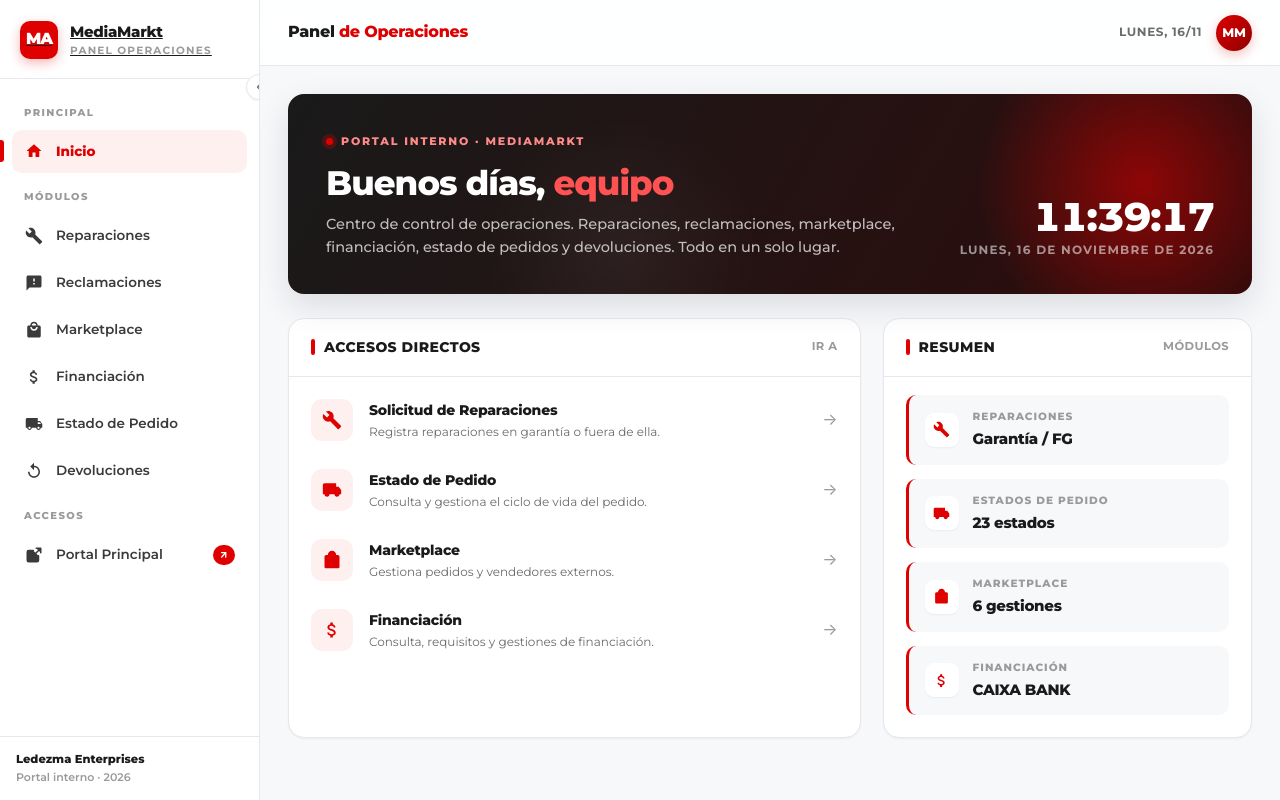
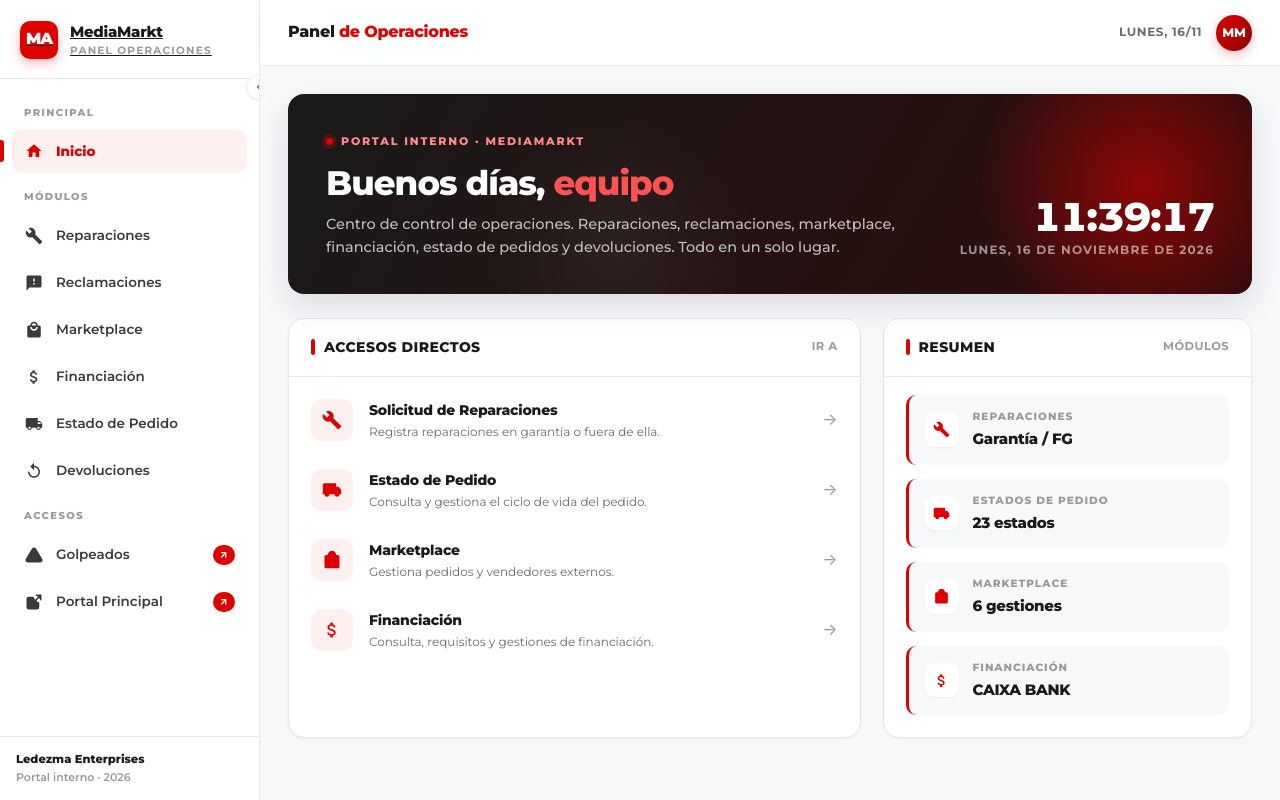
Before and after one commit to thedarkkningt17/artemisa, a plain HTML site: page apoyo.html in a window 1280 px wide. Drawn offline with Linux system fonts and the light colour scheme.

Commit message:
Update apoyo.html

```diff
--- a/apoyo.html
+++ b/apoyo.html
@@ -494,6 +494,16 @@ textarea[readonly]{background:#F7F8FA;border-color:transparent}
         <span class="sidebar__text">Devoluciones</span>
       </a>
       <div class="sidebar__label">Accesos</div>
+      <a class="sidebar__link" href="https://thedarkkningt17.github.io/artemisa/golpeado" target="_blank" rel="noopener">
+  <span class="sidebar__icon">
+    <svg viewBox="0 0 24 24" fill="none" stroke="currentColor" stroke-width="2" stroke-linecap="round" stroke-linejoin="round">
+      <path d="M12 9v4M12 17h.01"/>
+      <path d="M10.29 3.86 1.82 18a2 2 0 0 0 1.71 3h16.94a2 2 0 0 0 1.71-3L13.71 3.86a2 2 0 0 0-3.42 0z"/>
+    </svg>
+  </span>
+  <span class="sidebar__text">Golpeados</span>
+  <span class="sidebar__badge">↗</span>
+</a>
       <a class="sidebar__link" href="https://thedarkkningt17.github.io/artemisa/#inicio" target="_blank" rel="noopener">
         <span class="sidebar__icon"><svg viewBox="0 0 24 24" fill="none" stroke="currentColor" stroke-width="2" stroke-linecap="round" stroke-linejoin="round"><path d="M15 3h6v6M10 14 21 3M18 13v6a2 2 0 0 1-2 2H5a2 2 0 0 1-2-2V8a2 2 0 0 1 2-2h6"/></svg></span>
         <span class="sidebar__text">Portal Principal</span>
```
